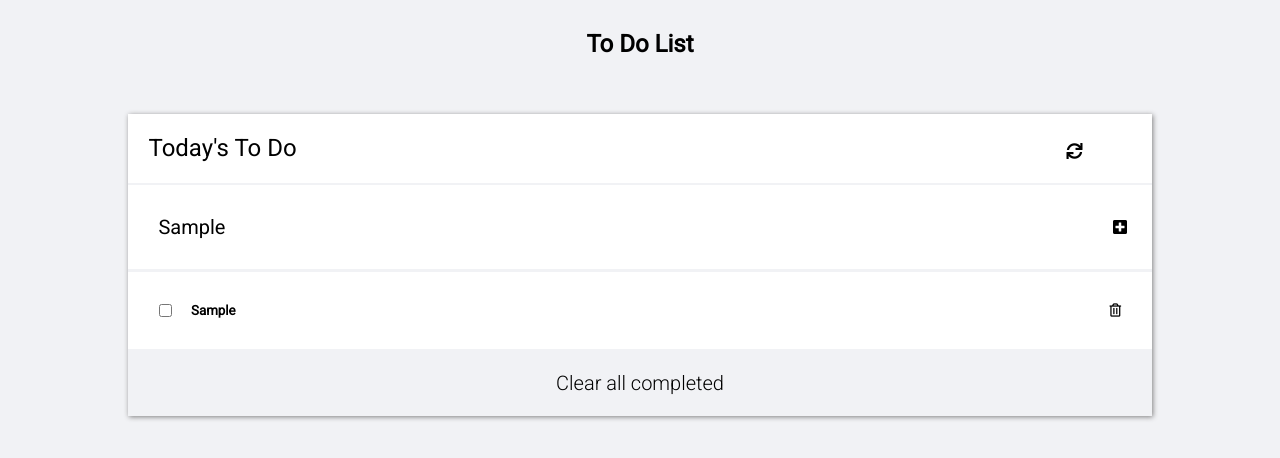
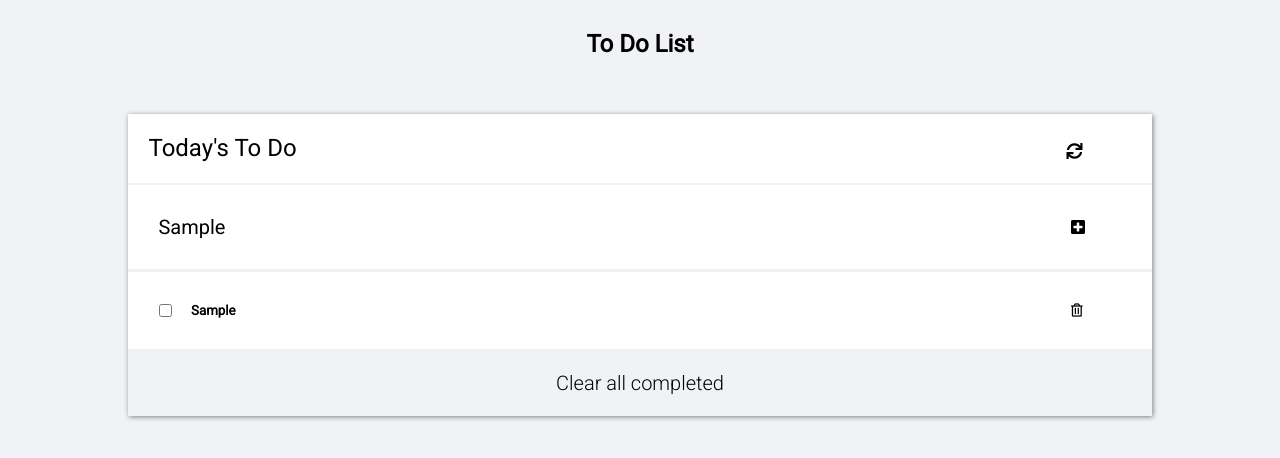
Before and after one commit to SelmaNdapanda/To-Do-List, a website built with webpack: page src/index.html in a window 1280 px wide. Both pictures are taken after typing "Sample" into the empty fields and a click on the button 1035 px from the left and 227 px from the top of the page. Built offline with nearby package versions, Linux system fonts and the light colour scheme.

Commit message:
Update style.css file

```diff
--- a/src/style.css
+++ b/src/style.css
@@ -76,7 +76,7 @@ input::placeholder {
   width: 15px;
   display: flex;
   justify-content: right;
-  margin: auto 5% auto auto;
+  margin: auto 50% auto auto;
   cursor: pointer;
 }
 
@@ -156,3 +156,7 @@ button {
 .task-check {
   margin-right: 2%;
 }
+
+.deleteBtn {
+  margin: auto 4% auto auto;
+}
```
